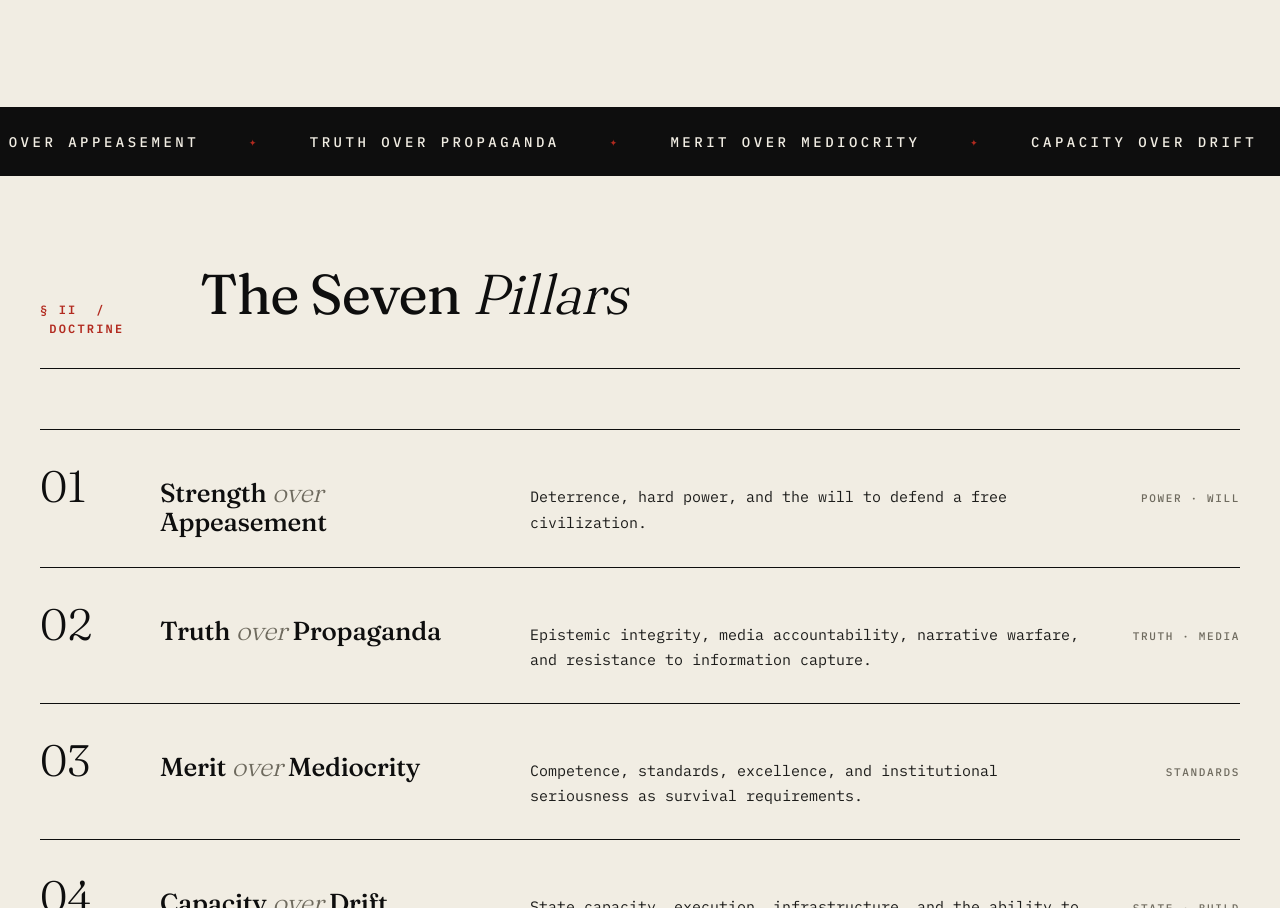
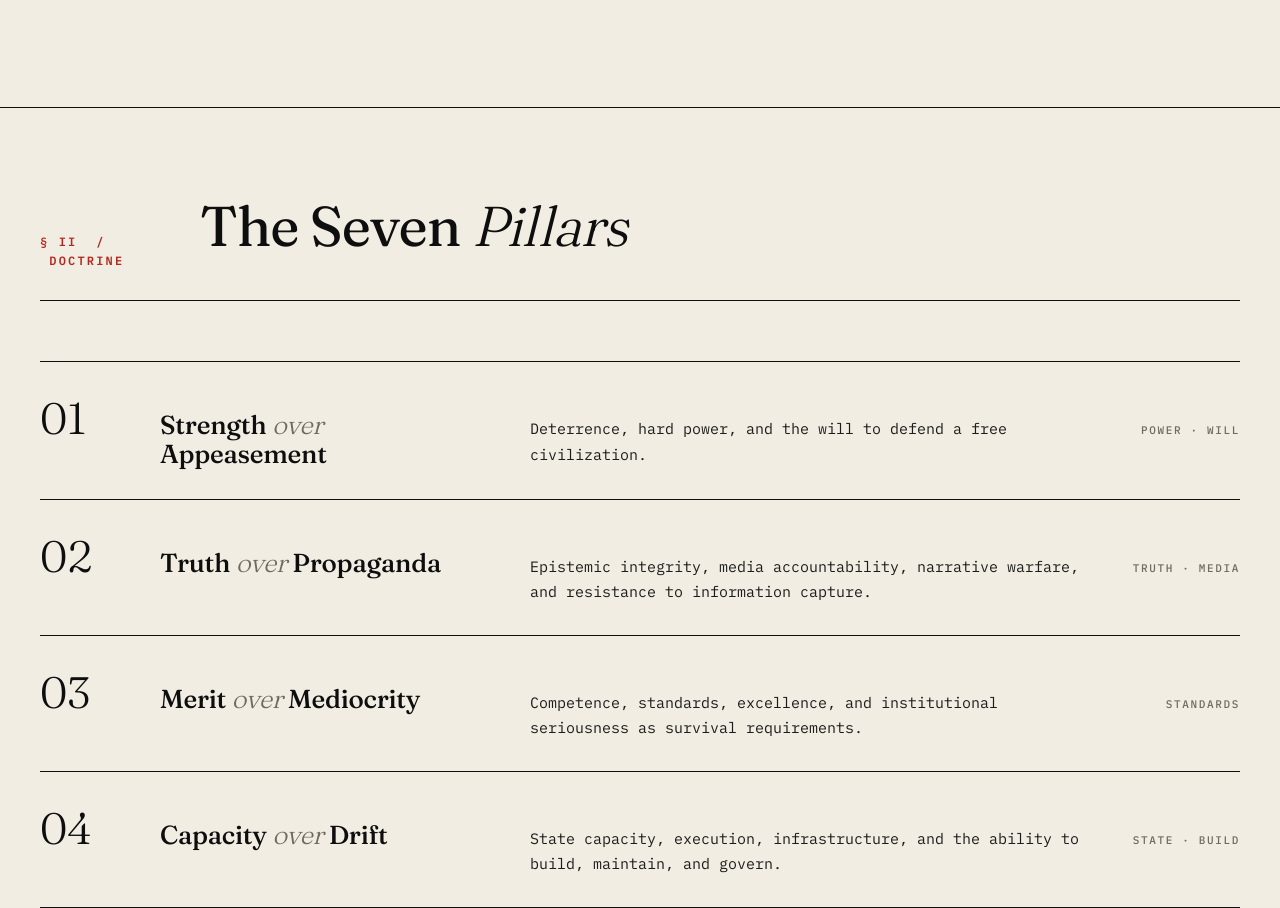
Before and after one commit to mehdinayebi/open-civilization-site, a website: page public/index.html in a window 1280 px wide. Shown: the part 1369-2277 px from the top of the page. Drawn offline with Linux system fonts and the light colour scheme.

Commit message:
refactor(layout): delete scrolling marquee

```diff
--- a/public/index.html
+++ b/public/index.html
@@ -1,7 +1,7 @@
 <!-- AUDIT: Existing animations and transitions (v2 baseline, pre-v3)
   @keyframes riseIn: hero title lines, hero-promise, hero-ctas. 1s cubic-bezier, staggered delays 0.1-0.6s. Load trigger, runs once.
   @keyframes pulse — .status-dot red glow. 2.2s ease-out infinite. Load trigger, repeats.
-  @keyframes slide — .marquee-track horizontal scroll. 45s linear infinite. Load trigger, repeats.
+
   Hover transitions: .mast-link (border 0.15s), .hero-cta (bg/color/border/transform 0.2s),
     .doctrine-row (bg 0.25s), .connect-row (bg/padding 0.2s/0.25s), .tx-row (bg/padding 0.2s/0.25s),
     .tx-featured (bg 0.2s), .tx-featured-cta (bg/transform 0.2s), .pitch-btn (bg/color 0.2s),
@@ -9,7 +9,7 @@
     .footer-bottom a (color/border-color).
   No IntersectionObserver, no scroll listeners, no prefers-reduced-motion query.
   JS: only inline form handler (onsubmit on dispatch-form).
-  PRESERVE: riseIn, slide, pulse keyframes. All hover transitions unchanged.
+  PRESERVE: riseIn, pulse keyframes. All hover transitions unchanged.
 -->
 <!DOCTYPE html>
 <html lang="en">
@@ -201,37 +201,6 @@
     transform: translateX(4px);
   }
   .hero-cta .arrow { font-size: 14px; }
-
-  /* ═════════════════════════════════════ MARQUEE (DOCTRINE) ═════════════════════════════════════ */
-  .marquee {
-    background: var(--ink);
-    color: var(--paper);
-    border-top: 1.5px solid var(--ink);
-    border-bottom: 1.5px solid var(--ink);
-    padding: 22px 0;
-    overflow: hidden;
-    position: relative;
-  }
-  .marquee-track {
-    display: flex;
-    gap: 50px;
-    white-space: nowrap;
-    animation: slide 45s linear infinite;
-    font-size: 14px;
-    text-transform: uppercase;
-    letter-spacing: 0.25em;
-    font-weight: 500;
-  }
-  .marquee-track span { display: flex; align-items: center; gap: 50px; }
-  .marquee-track span::after {
-    content: '✦';
-    color: var(--red);
-    font-size: 12px;
-  }
-  @keyframes slide {
-    from { transform: translateX(0); }
-    to   { transform: translateX(-50%); }
-  }
 
   /* ═════════════════════════════════════ SECTION SYSTEM ═════════════════════════════════════ */
   .section {
@@ -1073,25 +1042,6 @@
   </div>
 </section>
 
-<!-- ════════ MARQUEE: DOCTRINE ════════ -->
-<div class="marquee">
-  <div class="marquee-track">
-    <span>Strength over Appeasement</span>
-    <span>Truth over Propaganda</span>
-    <span>Merit over Mediocrity</span>
-    <span>Capacity over Drift</span>
-    <span>Borders with Legitimacy</span>
-    <span>Freedom with Seriousness</span>
-    <span>Renewal through Builders</span>
-    <span>Strength over Appeasement</span>
-    <span>Truth over Propaganda</span>
-    <span>Merit over Mediocrity</span>
-    <span>Capacity over Drift</span>
-    <span>Borders with Legitimacy</span>
-    <span>Freedom with Seriousness</span>
-    <span>Renewal through Builders</span>
-  </div>
-</div>
 
 <!-- ════════ § II — THE DOCTRINE ════════ -->
 <section class="section reveal" id="doctrine">
```
